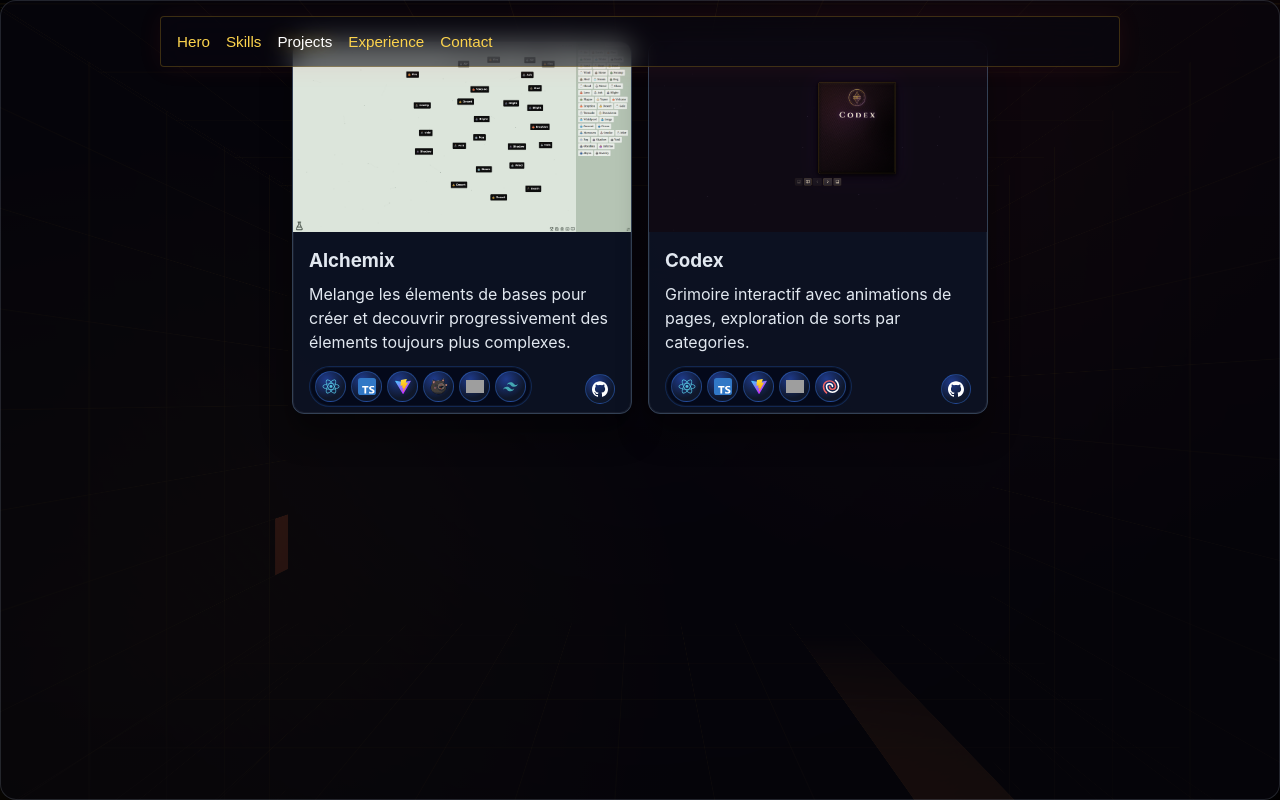
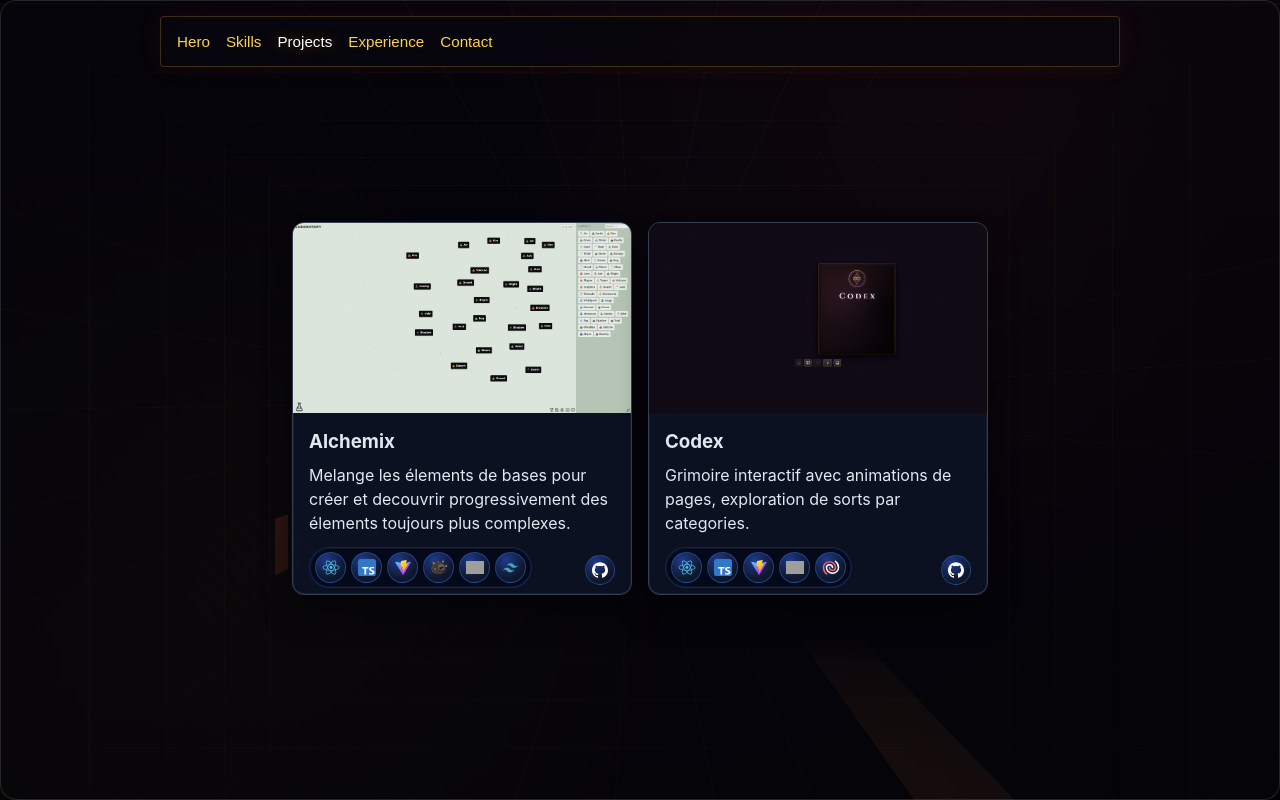
Before and after one commit to SteveRothier/Portfolio, a React (Vite) app: page / in a window 1280 px wide. Both pictures are taken after a click on the button "Projects". Built offline with nearby package versions, Linux system fonts and the light colour scheme; grey boxes are pictures that could not be loaded.

Commit message:
Centrage des cards

```diff
--- a/src/index.css
+++ b/src/index.css
@@ -712,6 +712,13 @@ body::-webkit-scrollbar {
   gap: 1.5rem;
 }
 
+#projects {
+  min-height: 100vh;
+  display: flex;
+  align-items: center;
+  justify-content: center;
+}
+
 .projects-grid {
   margin-top: 1rem;
   display: grid;
```
